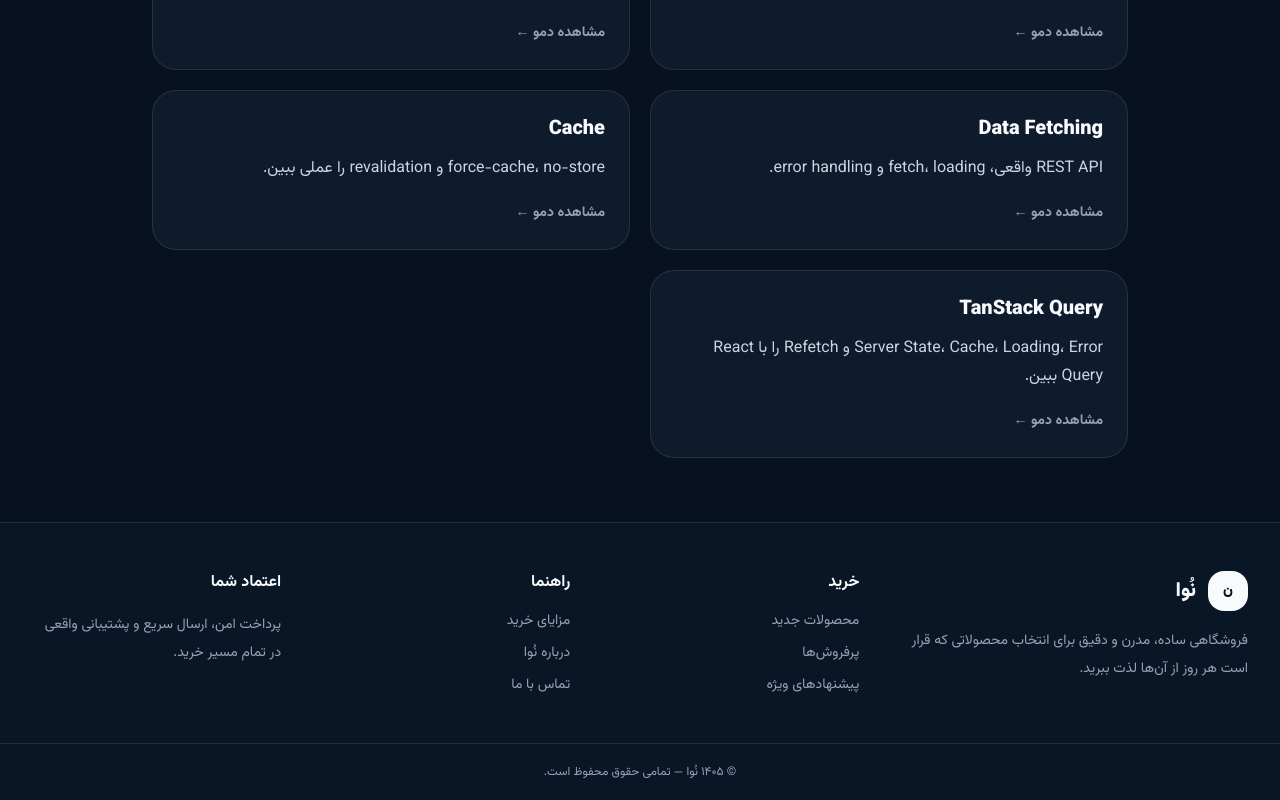
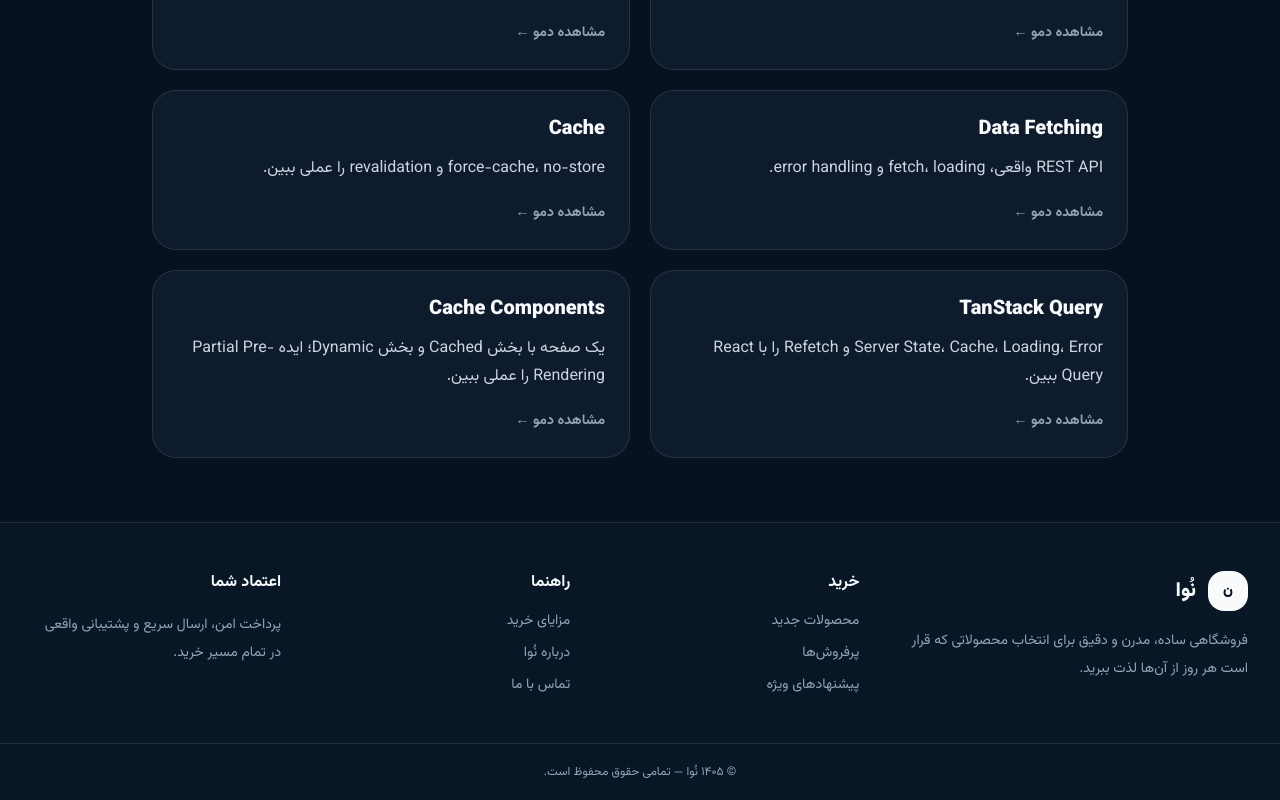
Before and after one commit to rouzbehtondkar/nextjs, a Next.js app: page /next-lab in a window 1280 px wide. Shown: the part 795-1595 px from the top of the page. Built offline with nearby package versions, Linux system fonts and the light colour scheme.

Commit message:
feat: add Cache Components lab link

```diff
--- a/app/next-lab/page.tsx
+++ b/app/next-lab/page.tsx
@@ -10,6 +10,7 @@ const topics = [
   ["Data Fetching", "/next-lab/data-fetching", "REST API واقعی، fetch، loading و error handling."],
   ["Cache", "/next-lab/cache", "force-cache، no-store و revalidation را عملی ببین."],
   ["TanStack Query", "/next-lab/react-query", "Server State، Cache، Loading، Error و Refetch را با React Query ببین."],
+  ["Cache Components", "/next-lab/cache-components", "یک صفحه با بخش Cached و بخش Dynamic؛ ایده Partial Pre-Rendering را عملی ببین."],
 ] as const;
 
 export default function NextLab() {
```
